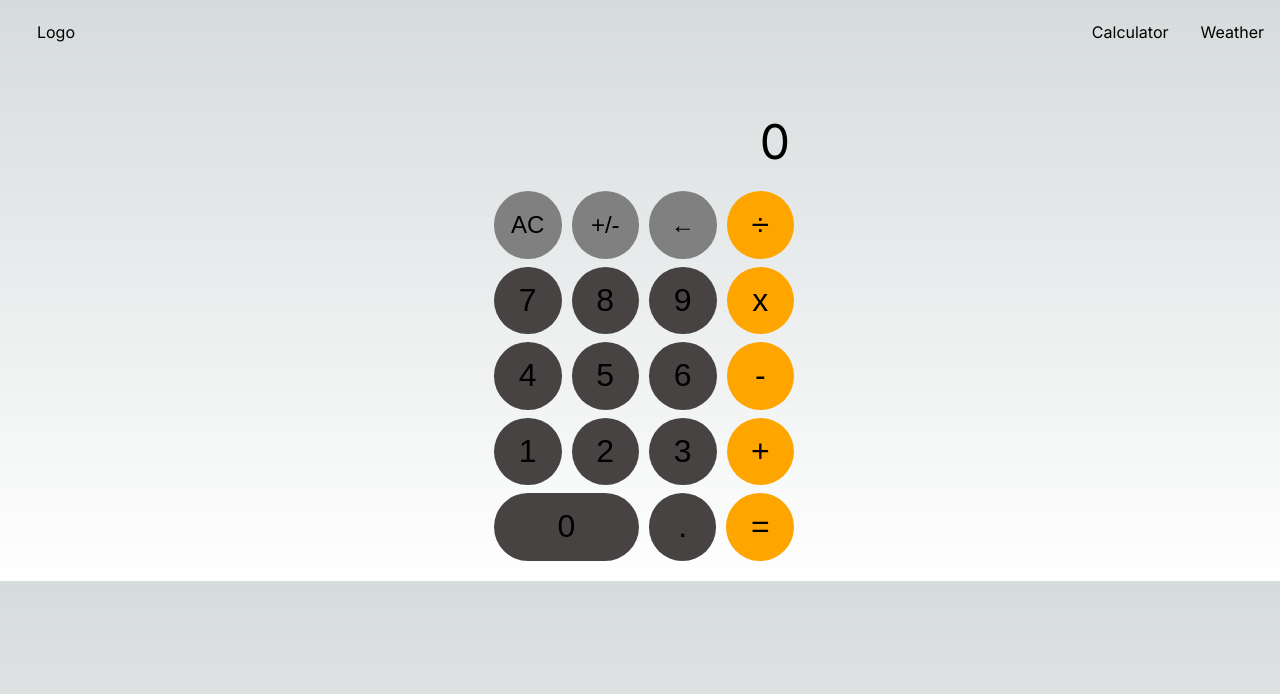
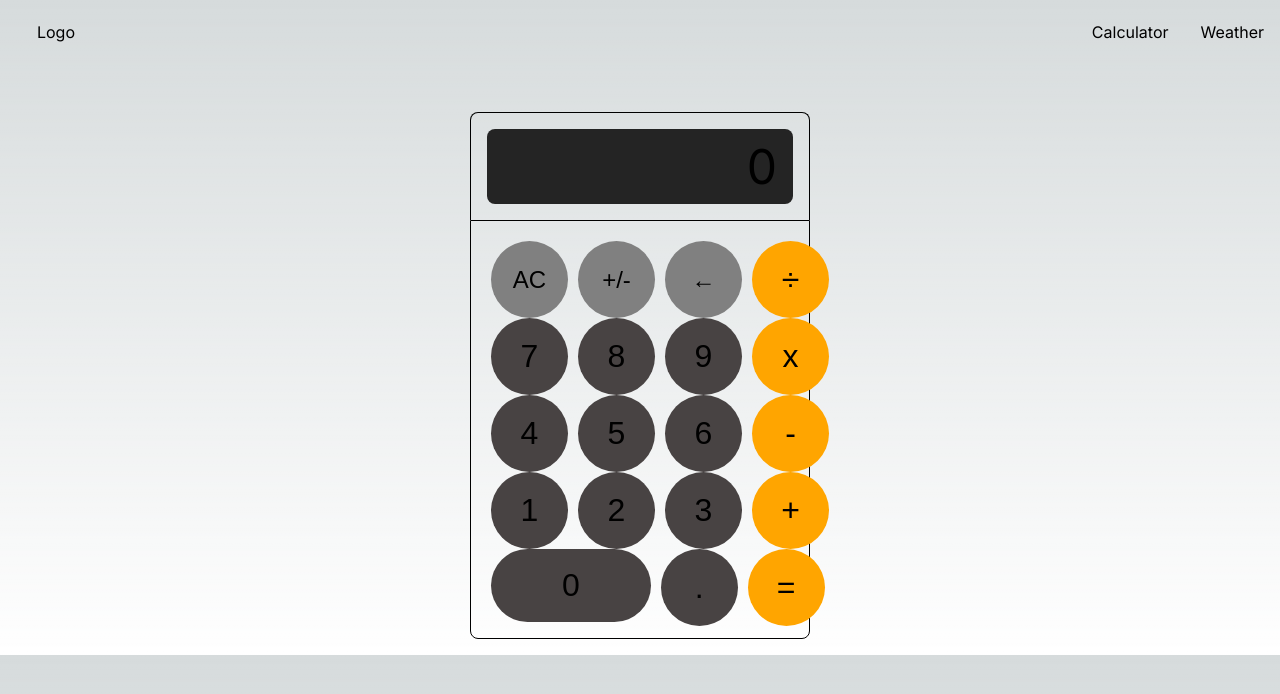
Before and after one commit to Choihyoungkyu/playground, a Next.js app in the folder frontend/playground/: page /calculator in a window 1280 px wide. Shown: the top 694 px of the page. Built offline with nearby package versions, Linux system fonts and the light colour scheme.

Commit message:
[FE] FIX : 계산기 코드 수정

```diff
--- a/frontend/playground/src/app/calculator/page.tsx
+++ b/frontend/playground/src/app/calculator/page.tsx
@@ -49,7 +49,7 @@ const calculator = () => {
         handleMath(symbol);
         break;
       case '.':
-        setBuffer((prev) => prev + '.');
+        setBuffer((prev) => (prev.charAt(prev.length - 1) !== '.' ? prev + '.' : prev));
     }
   };
 
--- a/frontend/playground/src/components/NumButton/NumButton.module.css
+++ b/frontend/playground/src/components/NumButton/NumButton.module.css
@@ -1,6 +1,7 @@
 .button {
   width: 100%;
-  height: 67.5px;
+  aspect-ratio: 1;
+  /* height: 67.5px; */
   margin: 0.25rem;
   background-color: rgb(72, 67, 67);
   border-radius: 50%;
@@ -9,6 +10,7 @@
 }
 
 .button:hover {
+  cursor: pointer;
   background-color: rgb(105, 99, 99);
 }
 
@@ -18,6 +20,7 @@
 }
 
 .gray:hover {
+  cursor: pointer;
   background-color: rgba(128, 128, 128, 0.75);
 }
 
@@ -26,6 +29,7 @@
 }
 
 .orange:hover {
+  cursor: pointer;
   background-color: rgb(254, 199, 97);
 }
 
@@ -36,4 +40,5 @@
 
 .zero {
   border-radius: 10rem;
+  aspect-ratio: 2.2;
 }
--- a/frontend/playground/src/styles/calculator.module.css
+++ b/frontend/playground/src/styles/calculator.module.css
@@ -7,7 +7,31 @@
 }
 
 .wrap section {
-  width: 300px;
+  width: 340px;
+  padding: 1rem;
+  border: 0.5px solid;
+  /* box-shadow: 3px 4px 5px rgba(255, 255, 255), -3px -4px 5px rgba(255, 255, 255); */
+}
+
+.wrap section:first-child {
+  border-radius: 0.5rem 0.5rem 0 0;
+  border-bottom: none;
+}
+
+.wrap section:last-child {
+  border-radius: 0 0 0.5rem 0.5rem;
+}
+
+.num {
+  display: flex;
+  flex-wrap: wrap;
+  justify-content: flex-end;
+  font-size: 3rem;
+  overflow-x: auto;
+  background-color: rgb(36, 36, 36);
+  padding: 0.5rem 1rem;
+  border-radius: 0.5rem;
+  /* margin-right: 1rem; */
 }
 
 .numRow {
@@ -20,13 +44,3 @@
 .numRow:last-child {
   grid-template-columns: 2.148fr 1fr 1fr;
 }
-
-.num {
-  display: flex;
-  flex-wrap: wrap;
-  justify-content: flex-end;
-  font-size: 3rem;
-  margin-bottom: 1rem;
-  overflow-x: auto;
-  /* margin-right: 1rem; */
-}
```
Also changed, not shown: frontend/playground/src/app/weather/page.tsx (+48 -5 lines).
